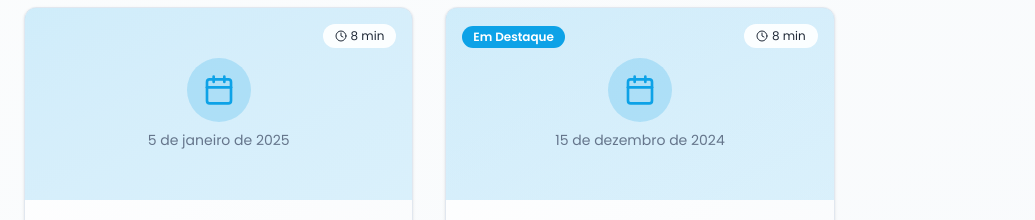
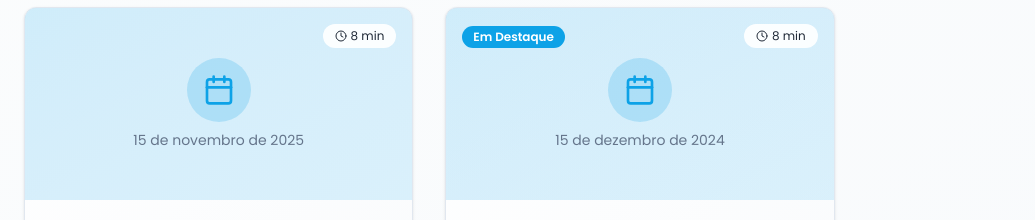
Before and after one commit to Jadiael1/portfolio, a Next.js app: page / in a window 1280 px wide. Shown: the part 4460-4680 px from the top of the page, without its empty margins (0-1035 px from the left). Built offline with nearby package versions, Linux system fonts and the light colour scheme; no server answers.

Commit message:
🐛 fix(blogPosts): correct blog post date
- correct the blog post date to November 15, 2025

```diff
--- a/src/data/blogPosts.ts
+++ b/src/data/blogPosts.ts
@@ -423,7 +423,7 @@ A mesma disciplina que aplico em integrações reais e soluções corporativas
 
 		`,
 		author: 'Jadiael Juvino',
-		date: '2025-01-05T00:00:00-03:00',
+		date: '2025-11-15T00:00:00-03:00',
 		readTime: 8,
 		tags: [
 			'GTA San Andreas',
```
